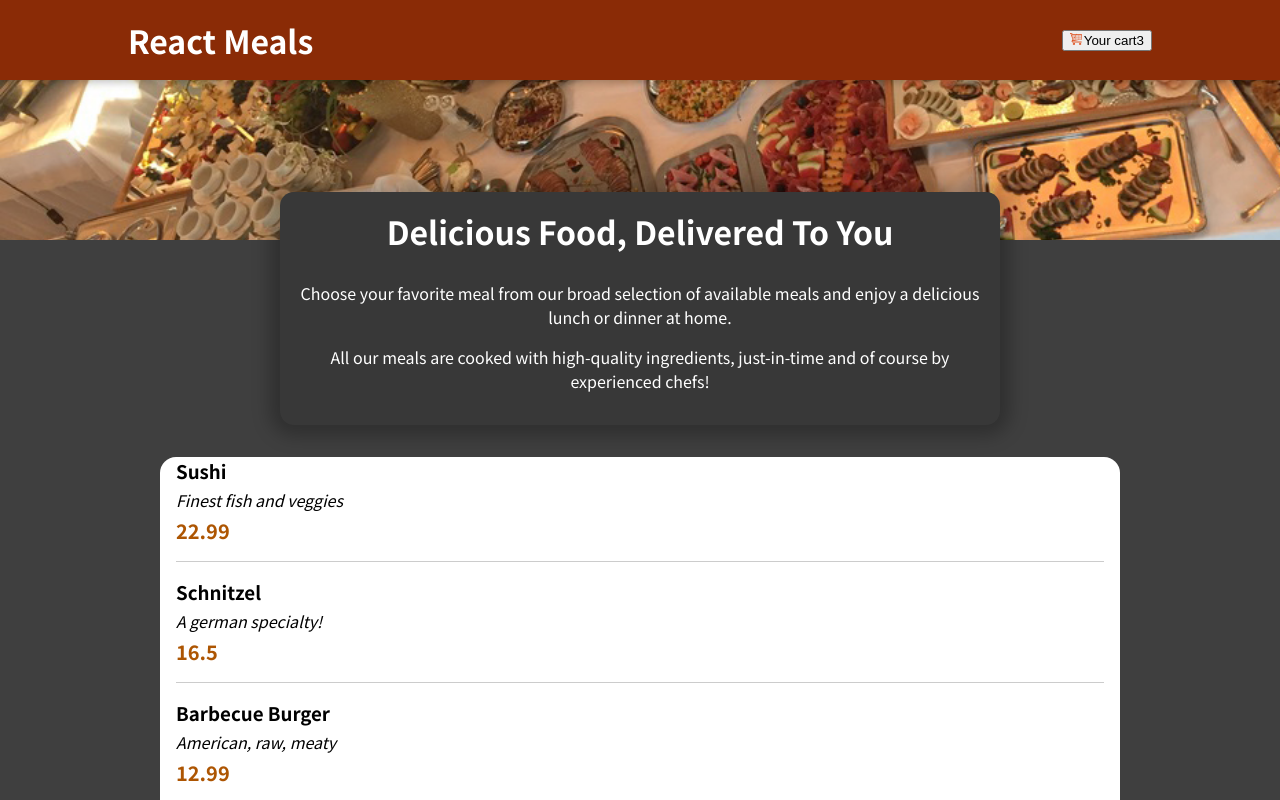
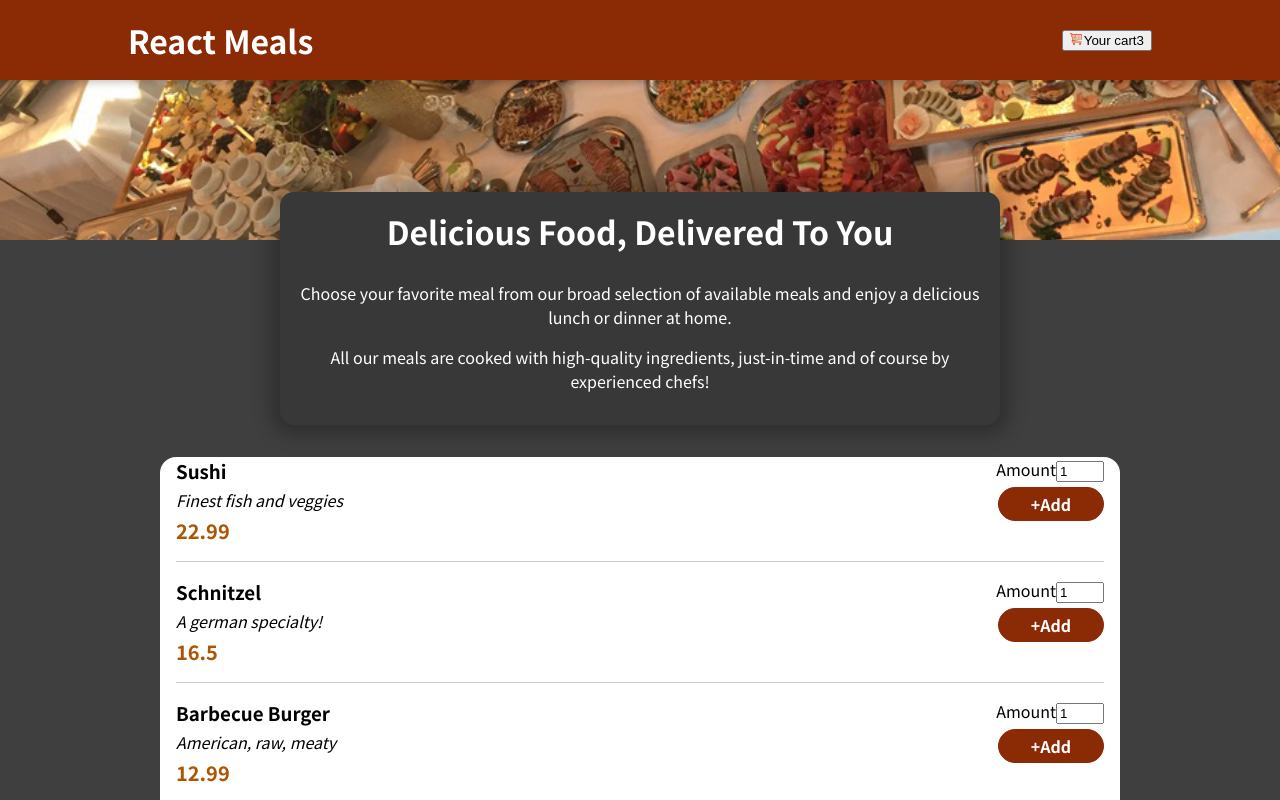
Before and after one commit to KULDEEP-18102000/creating-restaurent-website, a React (Create React App) app: page / in a window 1280 px wide. Shown: the top 800 px of the page. Built offline with nearby package versions, Linux system fonts and the light colour scheme.

Commit message:
added form to select quantity

```diff
--- /dev/null
+++ b/src/components/Meals/MealForm.js
@@ -0,0 +1,15 @@
+ import classes from './MealForm.module.css'
+
+ function MealForm(){
+
+    return(
+        <form className={classes.form}>
+            <label>Amount</label>
+            <input type="number" min={1} max={5} step={1} defaultValue={1}/>
+            <br/>
+            <button>+Add</button>
+        </form>
+    )
+ }
+
+ export default MealForm
--- /dev/null
+++ b/src/components/Meals/MealForm.module.css
@@ -0,0 +1,15 @@
+.form {
+  text-align: right;
+}
+
+.form button {
+  font: inherit;
+  cursor: pointer;
+  background-color: #8a2b06;
+  border: 1px solid #8a2b06;
+  color: white;
+  padding: 0.25rem 2rem;
+  border-radius: 20px;
+  font-weight: bold;
+  margin-top: 5px;
+}
--- a/src/components/Meals/MealItem.js
+++ b/src/components/Meals/MealItem.js
@@ -1,4 +1,5 @@
 import classes from './MealItem.module.css'
+import MealForm from './MealForm';
 
 function MealItem(props){
     return(
@@ -8,6 +9,7 @@ function MealItem(props){
                 <div className={classes.description}>{props.description}</div>
                 <div className={classes.price}>{props.price}</div>
             </div>
+            <MealForm/>
         </li>
     )
 }
```
